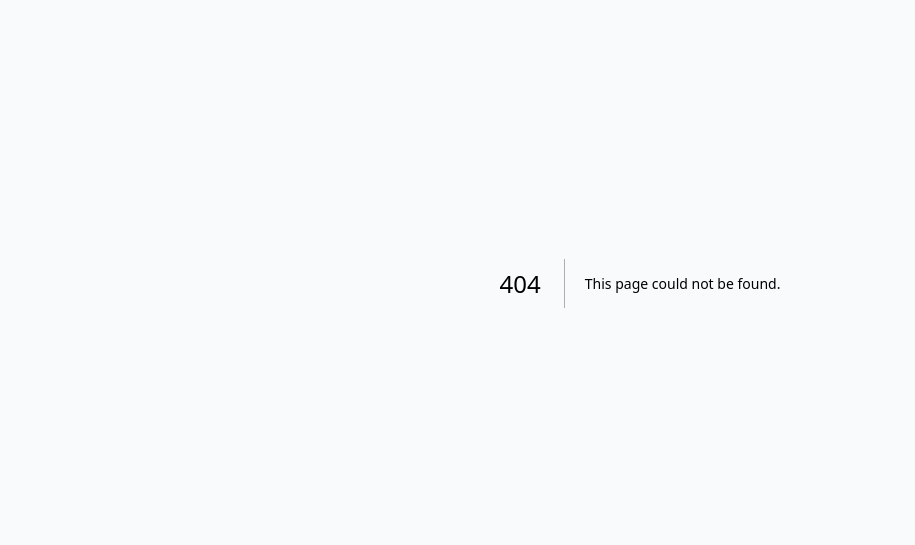
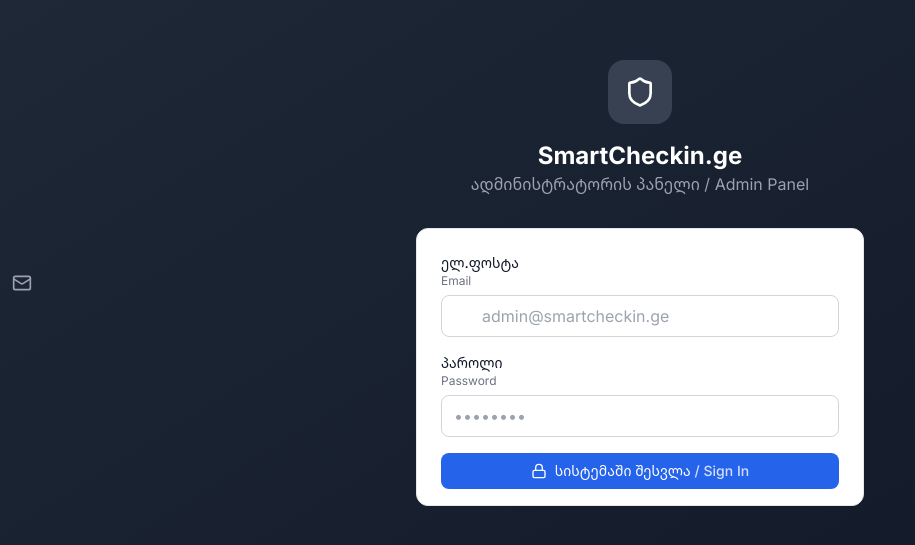
Before and after one commit to nikagabedava1-beep/smartcheckin, a Next.js app: page /admin-login in a window 1280 px wide. Before the commit this address had no page. Shown: the part 117-662 px from the top of the page, without its empty margins (0-915 px from the left). Built offline with nearby package versions, Linux system fonts and the light colour scheme.

Commit message:
Add separate admin login page at /admin-login

```diff
--- /dev/null
+++ b/src/app/admin-login/page.tsx
@@ -0,0 +1,106 @@
+'use client'
+
+import { useState, Suspense } from 'react'
+import { signIn } from 'next-auth/react'
+import { useRouter, useSearchParams } from 'next/navigation'
+import { Lock, Mail, Shield } from 'lucide-react'
+import { Button } from '@/components/ui/button'
+import { Input } from '@/components/ui/input'
+import { Card, CardContent } from '@/components/ui/card'
+import { t } from '@/lib/translations'
+import toast from 'react-hot-toast'
+
+function AdminLoginContent() {
+  const router = useRouter()
+  const searchParams = useSearchParams()
+  const [email, setEmail] = useState('')
+  const [password, setPassword] = useState('')
+  const [isLoading, setIsLoading] = useState(false)
+
+  const handleSubmit = async (e: React.FormEvent) => {
+    e.preventDefault()
+    setIsLoading(true)
+
+    try {
+      const result = await signIn('admin-login', {
+        email,
+        password,
+        redirect: false,
+      })
+
+      if (result?.error) {
+        toast.error(`${t.auth.invalidCredentials.ka} / ${t.auth.invalidCredentials.en}`)
+      } else {
+        const callbackUrl = searchParams.get('callbackUrl')
+        router.push(callbackUrl || '/admin')
+        router.refresh()
+      }
+    } catch {
+      toast.error(`${t.messages.errorOccurred.ka} / ${t.messages.errorOccurred.en}`)
+    } finally {
+      setIsLoading(false)
+    }
+  }
+
+  return (
+    <div className="min-h-screen flex items-center justify-center bg-gradient-to-br from-gray-800 to-gray-900 p-4">
+      <div className="w-full max-w-md">
+        {/* Logo */}
+        <div className="text-center mb-8">
+          <div className="inline-flex items-center justify-center w-16 h-16 bg-gray-700 rounded-2xl mb-4">
+            <Shield className="w-8 h-8 text-white" />
+          </div>
+          <h1 className="text-2xl font-bold text-white">SmartCheckin.ge</h1>
+          <p className="text-gray-400">ადმინისტრატორის პანელი / Admin Panel</p>
+        </div>
+
+        {/* Login Form */}
+        <Card>
+          <CardContent className="pt-6">
+            <form onSubmit={handleSubmit} className="space-y-4">
+              <div>
+                <Input
+                  type="email"
+                  label={t.auth.email}
+                  placeholder="admin@smartcheckin.ge"
+                  value={email}
+                  onChange={(e) => setEmail(e.target.value)}
+                  required
+                  autoComplete="email"
+                  className="pl-10"
+                />
+                <Mail className="absolute left-3 top-1/2 transform -translate-y-1/2 w-5 h-5 text-gray-400" />
+              </div>
+
+              <div>
+                <Input
+                  type="password"
+                  label={t.auth.password}
+                  placeholder="••••••••"
+                  value={password}
+                  onChange={(e) => setPassword(e.target.value)}
+                  required
+                  autoComplete="current-password"
+                />
+              </div>
+
+              <Button type="submit" className="w-full" isLoading={isLoading}>
+                <Lock className="w-4 h-4 mr-2" />
+                <span>{t.auth.loginButton.ka}</span>
+                <span className="ml-1 opacity-80">/ {t.auth.loginButton.en}</span>
+              </Button>
+            </form>
+          </CardContent>
+        </Card>
+      </div>
+    </div>
+  )
+}
+
+export default function AdminLoginPage() {
+  return (
+    <Suspense fallback={<div className="min-h-screen flex items-center justify-center bg-gray-900">Loading...</div>}>
+      <AdminLoginContent />
+    </Suspense>
+  )
+}
```
